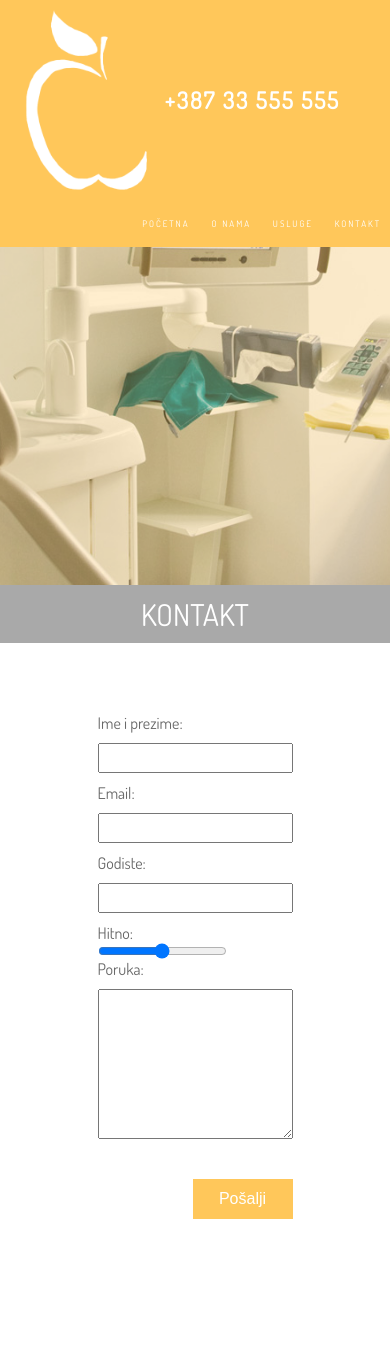
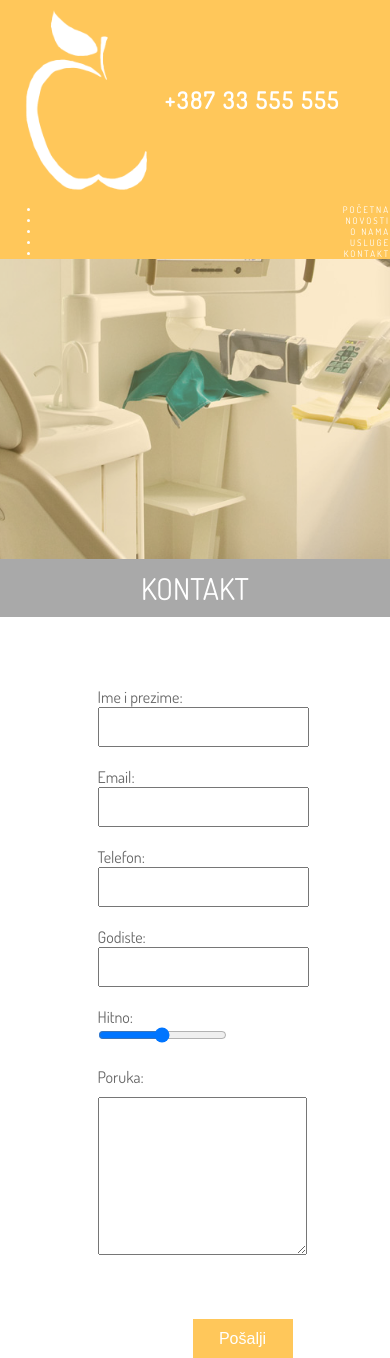
Before and after one commit to WebTehnologijeETF/Zubarska-ordinacija-Apple, a PHP site: page /kontakt.html in a window 390 px wide. Shown: the top 1358 px of the page. Before the commit the page ends 1219 px from the top, so only its background shows below. Run offline with PHP 8.4, Linux system fonts and the light colour scheme.

Commit message:
Menu-update

```diff
--- a/css/style.css
+++ b/css/style.css
@@ -2,7 +2,7 @@
 /*Za pristup css-u odredjene stranice pretraziti (ctrl + F):
 POCETNA ( Block1 , Block2, Block3, Block4 )
 O NAMA
-KONTAKT
+KONTAKT ( Validacija )
 NOVOSTI
 USLUGE
 */
@@ -32,11 +32,56 @@ body
     color: grey;
 }
 
-.header ul li
+.header .li-1
 {
     display: inline-block;
     padding: 1em 2em;
 }
+
+
+.usluge-zatvoreno
+{
+    position: absolute;
+    z-index: -2;
+    text-align: left;
+    list-style-type: none;
+    margin-left:-40px;
+
+    -webkit-transition: opacity 0.5s ease-out;
+    -moz-transition: opacity 0.5s ease-out;
+    -o-transition: opacity 0.5s ease-out;
+    transition: opacity 0.5s ease-out;
+
+    opacity: 0;
+    height: 0;
+}
+
+.usluge-zatvoreno li, .usluge-otvoreno li
+{
+    background-color: #ffc75a;
+    height:20px;
+    margin-left: -50px;
+    padding:10px 10px;
+}
+
+.usluge-otvoreno
+{
+    position: absolute;
+    text-align: left;
+    z-index: 2;
+    list-style-type: none;
+    margin-left:-40px;
+    background-color: red;
+
+    -webkit-transition: opacity 0.5s ease-out;
+    -moz-transition: opacity 0.5s ease-out;
+    -o-transition: opacity 0.5s ease-out;
+    transition: opacity 0.5s ease-out;
+
+    opacity: 1;
+    height:auto;
+}
+
 
 .content
 {
@@ -60,7 +105,7 @@ body
 {
     overflow: auto;
     width: 100%;
-    height: 40%;
+    height: 300px;
     background: url("../img/photo1.jpg") no-repeat center center;
     opacity: 0.7;
     background-size: cover;
@@ -119,7 +164,7 @@ body
         text-align: right;
         text-transform: uppercase;
     }
-    .header ul li {
+    .header li-1 {
         display: inline-block;
         padding: 2em 1em;
     }
@@ -131,7 +176,7 @@ body
         text-align: right;
         text-transform: uppercase;
     }
-   .header ul li {
+   .header li-1 {
         display: inline-block;
         padding: 2em 1em;
     }
@@ -146,7 +191,7 @@ body
         text-align: right;
         text-transform: uppercase;
     }
-    .header ul li {
+    .header li-1 {
         display: inline-block;
         padding: 2em 1em;
     }
@@ -441,10 +486,10 @@ label
     margin:0px;
 }
 
-.kontakt-forma .name, .kontakt-forma .email, .kontakt-forma .godiste {
+.kontakt-forma .name, .kontakt-forma .email, .kontakt-forma .godiste, .kontakt-forma .telefon {
     width: 100%;
     height: 30px;
-    margin:10px 0;
+/*    margin:15px 0;*/
     padding:3px 6px;
 }
 
@@ -478,9 +523,30 @@ label
     border: 1px solid #ffc75a;
 }
 
-.kontakt-forma .name:hover, .kontakt-forma .email:hover, .kontakt-forma .message:hover, .kontakt-forma .godiste:hover
+.kontakt-forma .name:hover, .kontakt-forma .email:hover, .kontakt-forma .message:hover, .kontakt-forma .godiste:hover, .kontakt-forma .telefon:hover
 {
     border: 1px solid #ffc75a;
+}
+
+/*Validacija*/
+.greskaime
+{
+    display: none;
+}
+
+.greskaemail
+{
+    display: none;
+}
+
+.greskatelefon
+{
+    display: none;
+}
+
+.greskaporuka
+{
+    display: none;
 }
 
 /*USLUGE*/
--- a/kontakt.html
+++ b/kontakt.html
@@ -1,8 +1,9 @@
-<!DOCTYPE>
+<!DOCTYPE html>
 <html>
 <head>
 	<title>Ordinacija</title>
 	<link rel="stylesheet" type="text/css" href="css/style.css">
+    <script src="js/kontaktvalidacija.js"></script>
 	<meta http-equiv="Content-Type" content="text/html; charset=utf-8">
 </head>
 <body>
@@ -13,6 +14,7 @@
 		<div class="logo"></div>
 		<ul class="meni">
 			<li><a href="index.html">Početna</a></li>
+			<li><a href="novosti.html">Novosti</a></li>
 			<li><a href="o_nama.html">O nama</a></li>
 			<li><a href="usluge.html">Usluge</a></li>
 			<li><a href="kontakt.html">Kontakt</a></li>
@@ -26,18 +28,29 @@
                 Kontakt
             </div>
         <br>
-		<form class="kontakt-forma">
+		<form class="kontakt-forma"  action="" method="GET">
 			<label >Ime i prezime:</label><br>
-			<input class="name" type="text"><br>
+			<input class="name" type="text" required><br>
+            <div class="greskaime">*Obavezno polje za popunjavanje imena</div>
+            <br>
 			<label>Email:</label><br>
-			<input class="email" type="text"><br>
+			<input class="email" type="text" required><br>
+            <div class="greskaemail">*Obavezno polje za popunjavanje email-a</div>
+            <br>
+            <label>Telefon:</label><br>
+			<input class="telefon" type="text" required><br>
+            <br>
             <label>Godiste:</label><br>
 <input type="number" name="quantity" min="1960" max="2000" class="godiste"><br>
+            <br>
             <label>Hitno:</label><br>
             <input type="range" name="points" min="0" max="10"><br>
+            <br>
 			<label>Poruka:</label><br>
-            <textarea class="message"></textarea><br>
+            <textarea class="message" required></textarea><br>
+            <br>
 			<input class="send" type="submit" value="Pošalji">
+            <div class="greskaporuka">*Obavezno polje za popunjavanje poruke</div>
 		</form>
 	</div>
 	<div class="footer"></div>
--- a/lokacija.html
+++ b/lokacija.html
@@ -1,4 +1,4 @@
-<!DOCTYPE>
+<!DOCTYPE html>
 <html>
 <head>
 	<title>Ordinacija</title>
--- a/novosti.html
+++ b/novosti.html
@@ -1,4 +1,4 @@
-<!DOCTYPE>
+<!DOCTYPE html>
 <html>
 <head>
 	<title>Ordinacija</title>
--- a/usluge.html
+++ b/usluge.html
@@ -1,4 +1,4 @@
-<!DOCTYPE>
+<!DOCTYPE html>
 <html>
 <head>
 	<title>Ordinacija</title>
```
Also changed, not shown: index.html (+20 -6 lines), js/opadajucimeni.js (added, +15 -0 lines), js/kontaktvalidacija.js (added).
